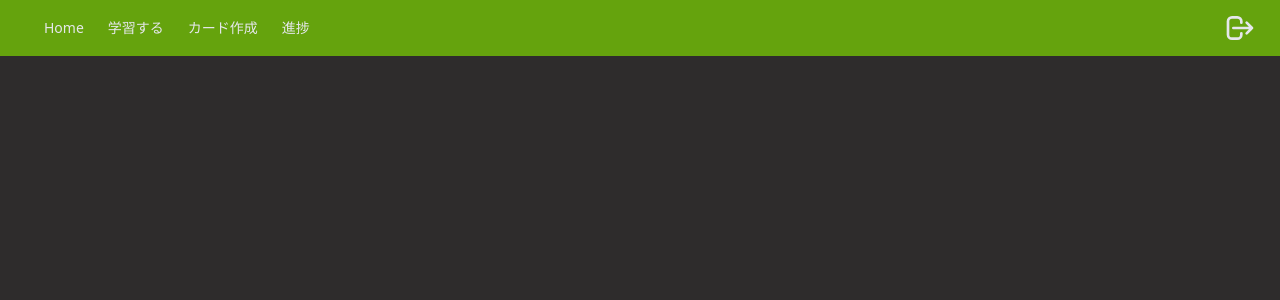
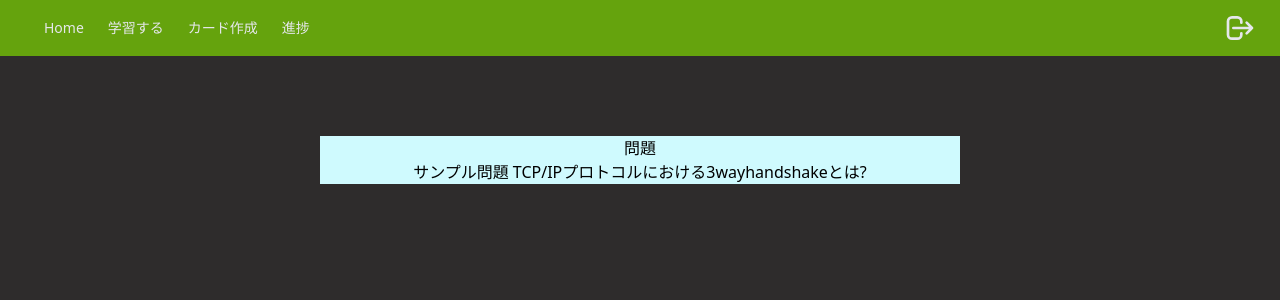
Before and after one commit to hiro7392/Ankicard_client, a React (Create React App) app: page /cards in a window 1280 px wide. Shown: the top 300 px of the page. Built offline with nearby package versions, Linux system fonts and the light colour scheme.

Commit message:
学習カード部分を作成途中

```diff
--- /dev/null
+++ b/src/organism/QuestionCard.tsx
@@ -0,0 +1,18 @@
+import { useEffect, useState } from "react";
+
+export const QuestionCard=()=>{
+
+    const [questionText,setQuestionText]=useState("")
+
+    useEffect(()=>{
+        setQuestionText("サンプル問題 TCP/IPプロトコルにおける3wayhandshakeとは?");
+    },[]);
+
+    return (
+        <div className="mt-20 w-1/2 h-1/2 m-auto bg-cyan-100">
+            <h1 className="">問題</h1>
+            <h2>{questionText}</h2>
+
+        </div>
+    );
+};
--- a/src/pages/Progress.tsx
+++ b/src/pages/Progress.tsx
@@ -6,5 +6,5 @@ export const Progress=()=>{
             <Header/>
             <h1 className="text-white text-xl">この画面で進捗状況を確認します</h1>
         </>
-    )
+    );
 }
--- a/src/pages/ShowCards.tsx
+++ b/src/pages/ShowCards.tsx
@@ -1,10 +1,11 @@
+import { QuestionCard } from "../organism/QuestionCard";
 import { Header } from "../templates/Header";
 
 export const ShowCards=()=>{
     return(
         <>
             <Header/>
-
+            <QuestionCard/>
         </>
     );
 };
```
